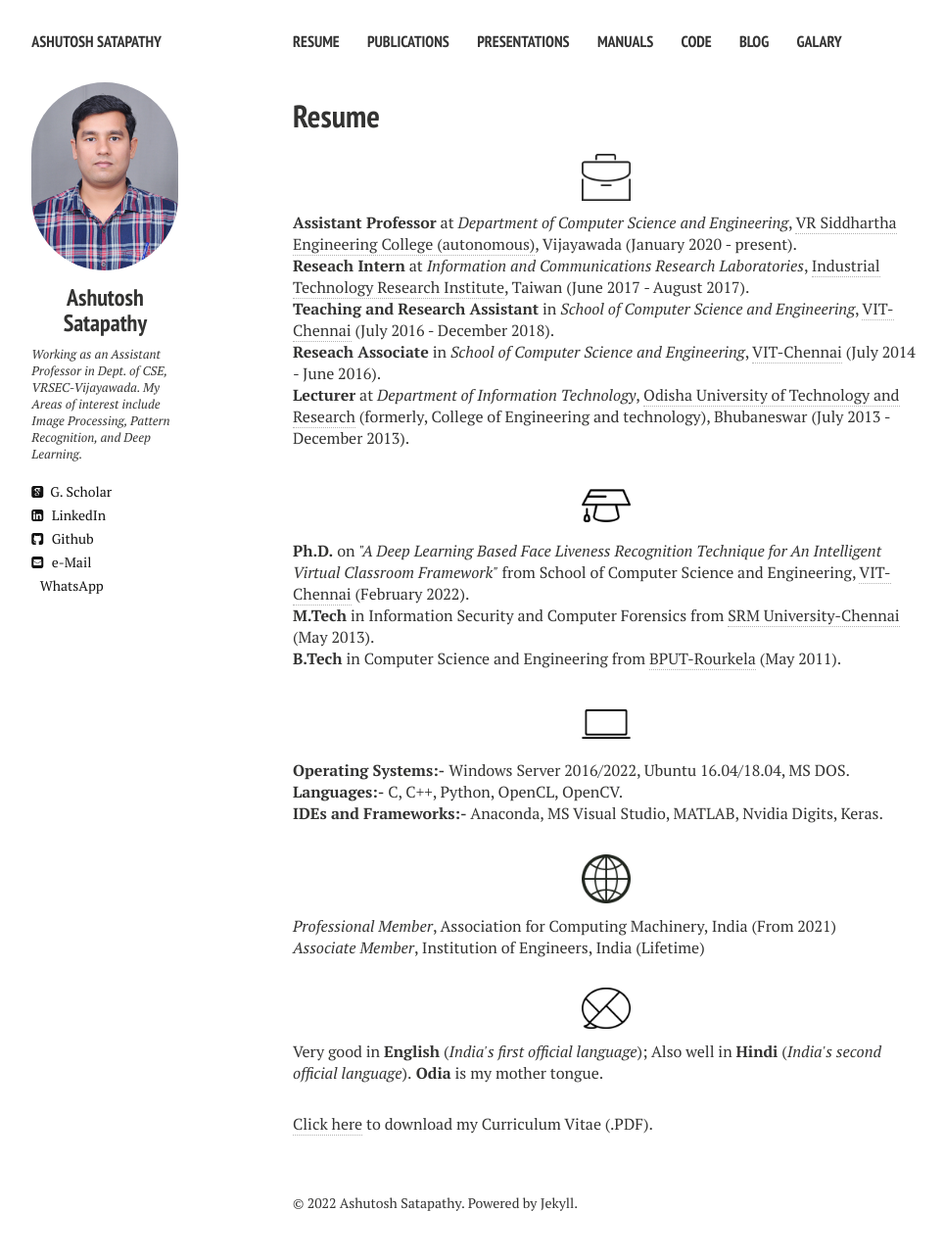
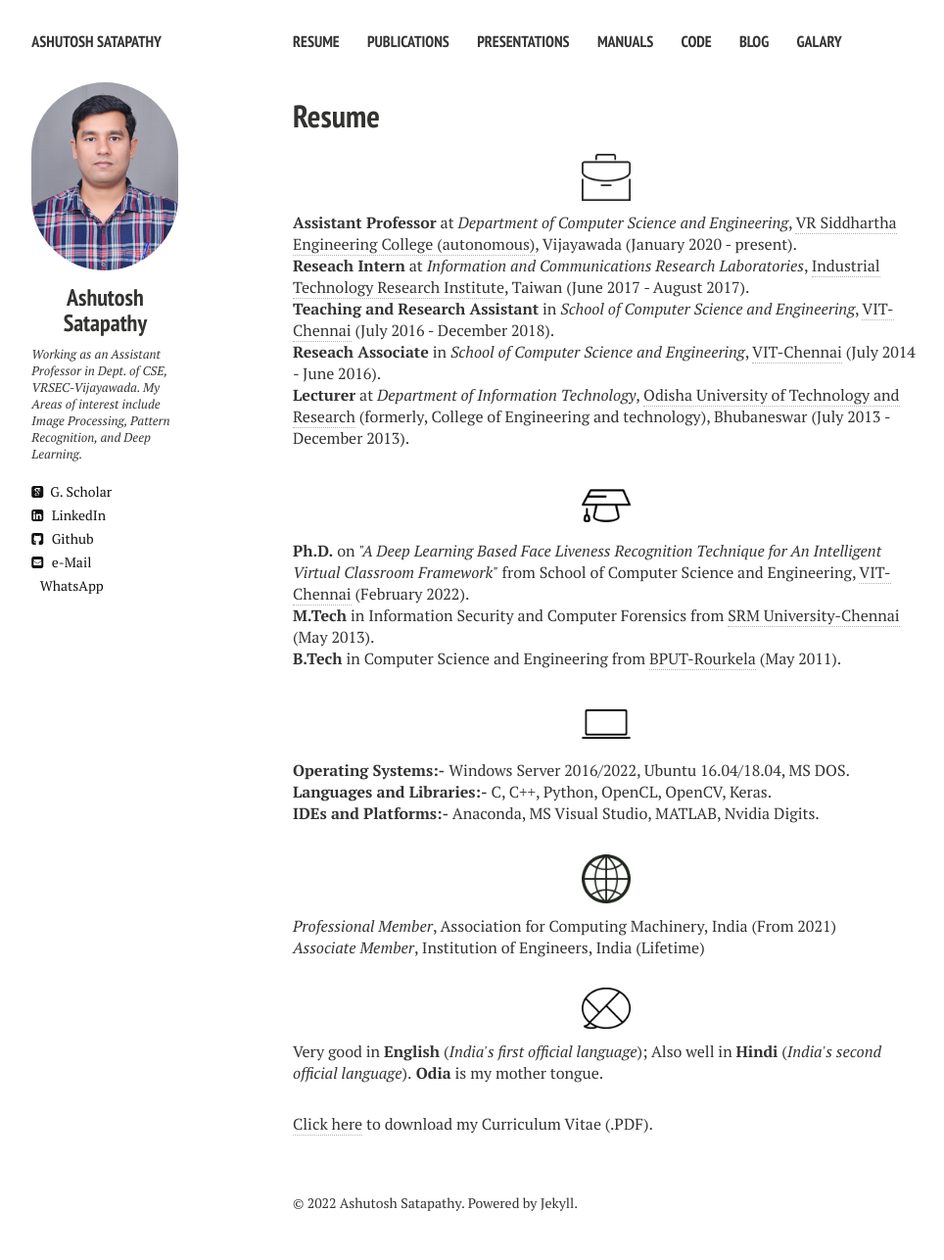
Before and after one commit to ashutoshsatapathy1990/ashutoshsatapathy1990.github.io, a Jekyll site: the page built from cv.md, in a window 1280 px wide. Shown: the whole page at 98% size, without its empty margins (21-985 px from the left). Built offline with Jekyll 4.4.1, drawn with Linux system fonts in a browser that asks for light colours; nearby versions of some CDN libraries.

Commit message:
Update cv.html

```diff
--- a/_layouts/cv.html
+++ b/_layouts/cv.html
@@ -58,8 +58,8 @@
 
     <p align="center" class=bottom-small><img src="{{ site.url }}/images/CV/computer2.png" alt="Computer Skills" width="50" height="50"></p>
     <p align="left"><strong>Operating Systems:-</strong> Windows Server 2016/2022, Ubuntu 16.04/18.04, MS DOS.</p>
-    <p align="left"><strong>Languages:-</strong> C, C++, Python, OpenCL, OpenCV.</p>
-    <p align="left" class="bottom-three"><strong>IDEs and Frameworks:-</strong> Anaconda, MS Visual Studio, MATLAB, Nvidia Digits, Keras.</p>
+    <p align="left"><strong>Languages and Libraries:-</strong> C, C++, Python, OpenCL, OpenCV, Keras.</p>
+    <p align="left" class="bottom-three"><strong>IDEs and Platforms:-</strong> Anaconda, MS Visual Studio, MATLAB, Nvidia Digits.</p>
 
     <p align="center" class=bottom-small><img src="{{ site.url }}/images/CV/world.png" alt="Languages" width="50" height="50"></p>
     <p align="left"><i>Professional Member</i>, Association for Computing Machinery, India (From 2021)</p>
```
